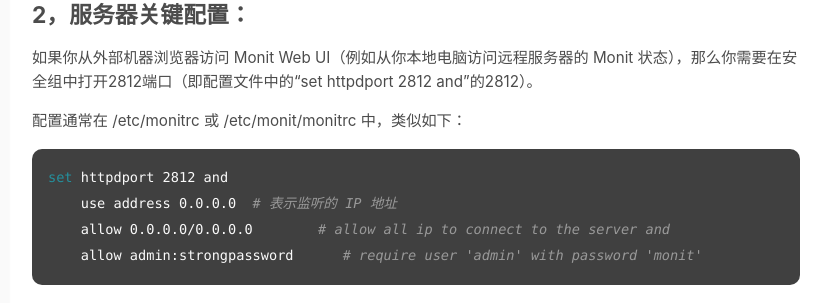
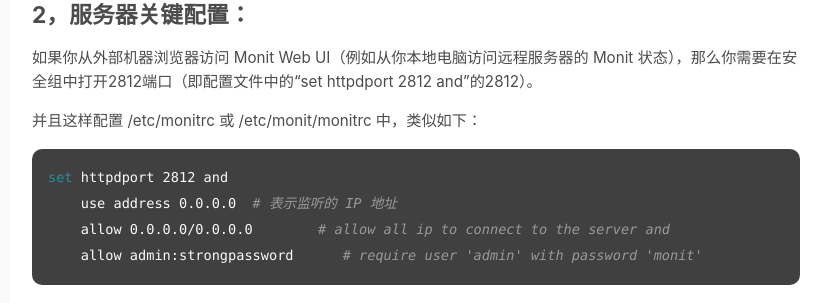
Before and after one commit to ruifengz90/ruifengz90.github.io, a Jekyll site: the page built from _posts/2020-01-01-monit-check-linux-status.md, in a window 1280 px wide and 900 px high, scrolled down 757 px. Shown: the part 149-452 px from the top of the window, without its empty margins (280-1111 px from the left). Built offline with Jekyll 4.4.1, drawn with Linux system fonts in a browser that asks for light colours.

Commit message:
Update 2020-01-01-monit-check-linux-status.md

````diff
--- a/_posts/2020-01-01-monit-check-linux-status.md
+++ b/_posts/2020-01-01-monit-check-linux-status.md
@@ -35,7 +35,7 @@ username和set mail-format from设置应该一致。
 
 如果你从外部机器浏览器访问 Monit Web UI（例如从你本地电脑访问远程服务器的 Monit 状态），那么你需要在安全组中打开2812端口（即配置文件中的“set httpdport 2812 and”的2812）。
 
-配置通常在 /etc/monitrc 或 /etc/monit/monitrc 中，类似如下：
+并且这样配置 /etc/monitrc 或 /etc/monit/monitrc 中，类似如下：
 
 ```shell
 set httpdport 2812 and
````
